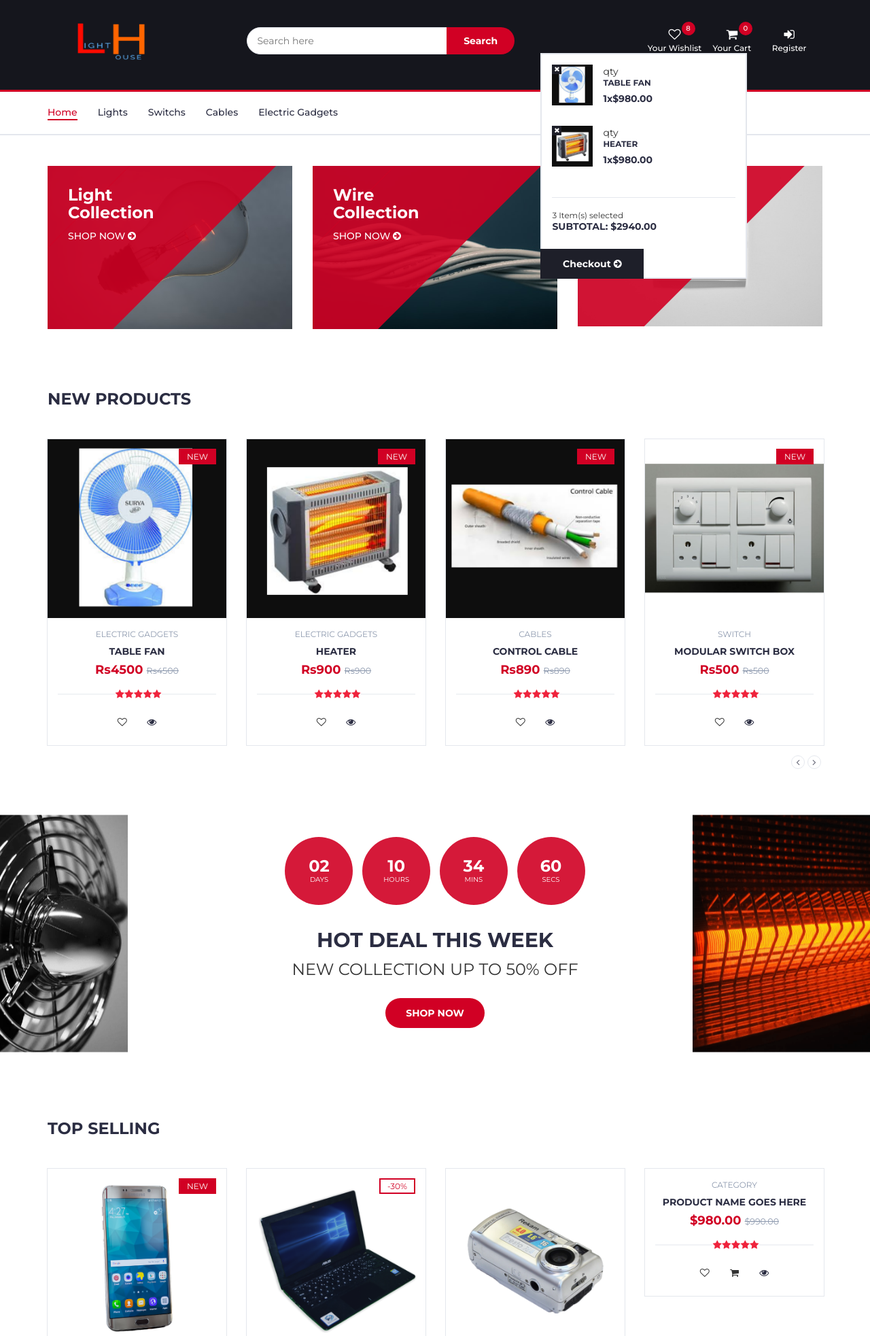
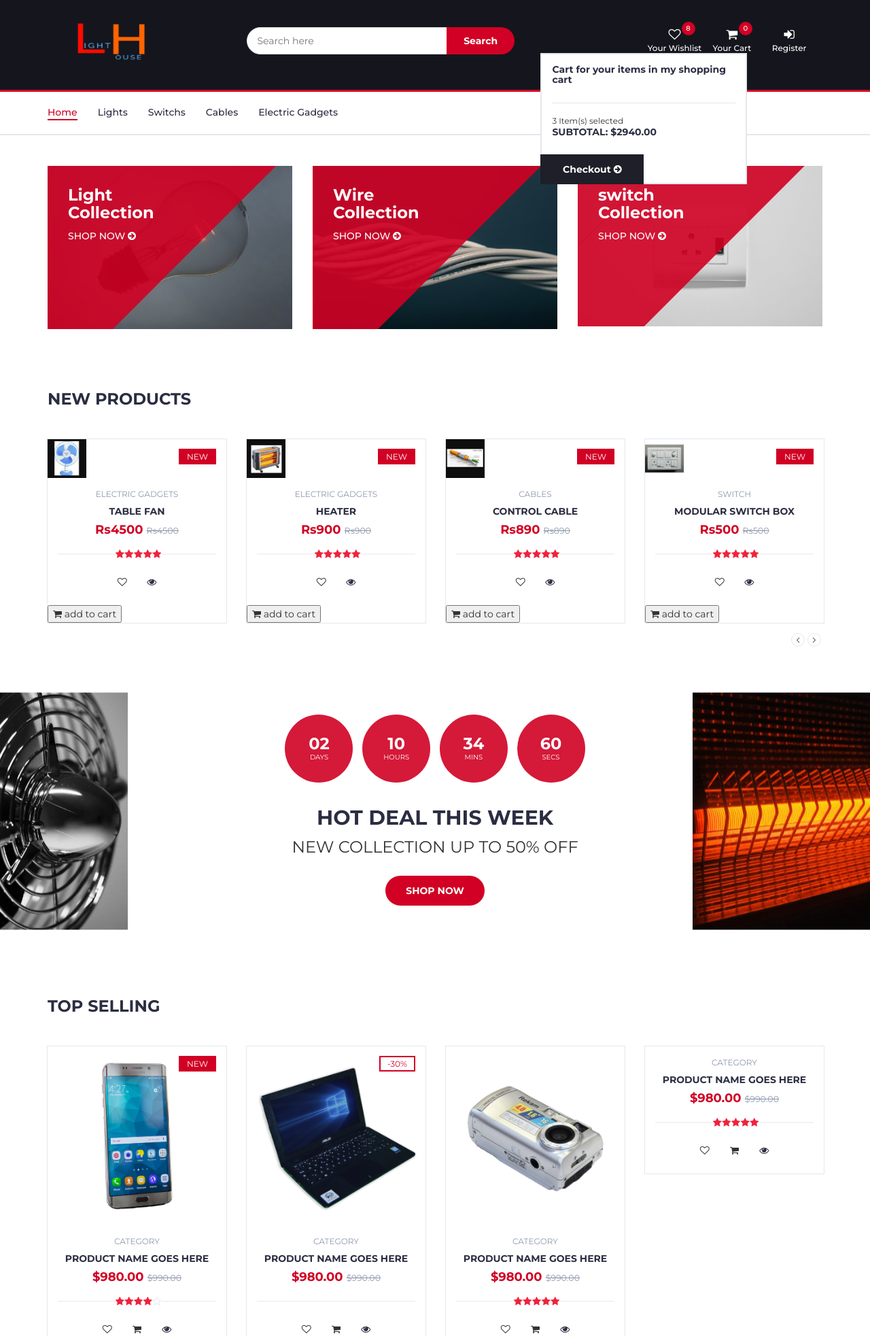
Before and after one commit to Yukesh432/light-house, a Django app: page / in a window 1280 px wide, after a click that opens the changed part. Shown: the top 1965 px of the page at 68% size. Run offline with Django 3.2, Linux system fonts and the light colour scheme; data comes from the database, SQL or seed files in the repository; some libraries are stand-ins or nearby versions.

Commit message:
cart improved 1.0.0

```diff
--- a/SampannaLighthouse/templates/pages/index.html
+++ b/SampannaLighthouse/templates/pages/index.html
@@ -24,7 +24,13 @@
 		  <script src="https://oss.maxcdn.com/html5shiv/3.7.3/html5shiv.min.js"></script>
 		  <script src="https://oss.maxcdn.com/respond/1.4.2/respond.min.js"></script>
 		<![endif]-->
-    </head>
+	</head>
+	<style>
+		.img_size{
+			display:inline-block;
+			width:57px;
+		}
+	</style>
 	<body>
 		<header>
 			<!-- TOP HEADER -->
@@ -73,33 +79,41 @@
 										<div class="qty">8</div>
 									</a>
 								</div>
-								<div class="dropdown">
+								<!-- <button type="button" id = "popcart" class="btn btn-secondary mx-2" data-container="body" data-toggle="popover" data-placement="right" data-content="Vivamus sagittis lacus vel augue laoreet rutrum faucibus.">
+									Cart (<span id="cart">0</span>)</button> -->
+							<div class="dropdown">
 									<a class="dropdown-toggle" data-toggle="dropdown" aria-expanded="true">
 										<i class="fa fa-shopping-cart"></i>
 										<span>Your Cart</span>
-										<div class="qty"><span class="cart">0</span></div>
+										<div class="qty"><span id="cart">0</span></div>
 									</a>
 									<div class="cart-dropdown">
 										<div class="cart-list">
-											{% for product in products %}
+											<!-- {% for product in products %} -->
 											<!-- product added to cart -->
-											<div class="product-widget">
+											<!-- <div class="product-widget">
 												<div class="product-img">
 													<img src="{{ product.photo_main.url }}" class="{{ product.photo_main.url }}" alt="">
 												</div>
 												<div class="product-body">qty
 													<h3 class="product-name" id="{{product.title}}"><a href="productview/{{product.id}}">{{product.title}}</a></h3>
-													<h4 class="product-price"><span class="">1x</span>$980.00</h4>
+													<h4 class="product-price"><span id="popover1">1x</span>$980.00</h4>
+													<div class="popover"></div>
 												</div>
 												<button class="delete"><i class="fa fa-close"></i></button>
-											</div>
+											</div> -->
+
+											<div class="product-body" id = "popcart"></div>
+
+
+
 											<!-- endproduct -->
-											{% endfor %}
+											<!-- {% endfor %} -->
 
 										</div>
 										<div class="cart-summary">
-											<small>3 Item(s) selected</small>
-											<h5>SUBTOTAL: $2940.00</h5>
+											<small id='item_selected'>3 Item(s) selected</small>
+											<h5 id="total_items">SUBTOTAL: $2940.00</h5>
 										</div>
 										<div class="cart-btns">
 											<a href="{% url 'checkout' %}">Checkout  <i class="fa fa-arrow-circle-right"></i></a>
@@ -248,8 +262,9 @@
 										{% for product in products %}
 										<!-- each product -->
 										<div class="product">
-											<div class="product-img">
-												<img src="{{ product.photo_main.url }}" alt="">
+											<div class="product-img" >
+												<div id="imgpr{{product.id}}">
+												<img  class="img_size" src="{{ product.photo_main.url }}" alt=""></div>
 												<div class="product-label">
 													<span class="new">NEW</span>
 												</div>
@@ -257,7 +272,7 @@
 											<div class="product-body">
 												<p class="product-category">{{product.category}}</p>
 												<h3 class="product-name" id="namepr{{product.id}}"><a href="productview/{{product.id}}">{{product.title}}</a></h3>
-												<h4 class="product-price">Rs{{product.price}} <del class="product-old-price">Rs{{product.price}}</del></h4>
+												<h4 class="product-price" id="pricepr{{product.id}}">Rs{{product.price}} <del class="product-old-price">Rs{{product.price}}</del></h4>
 												<div class="product-rating">
 													<i class="fa fa-star"></i>
 													<i class="fa fa-star"></i>
@@ -270,8 +285,9 @@
 													<button class="quick-view"><a href="productview/{{product.id}}"><i class="fa fa-eye"></i><span class="tooltipp">View Product</span></a></button>
 												</div>
 											</div>
-											<div class="add-to-cart">
-												<button class="add-to-cart-btn cart" id="pr{{product.id}}"><i class="fa fa-shopping-cart "></i> add to cart</button>
+											<div class="divpr" id="divpr{{product.id}}">
+
+												<button class="cart" id="pr{{product.id}}"><i class="fa fa-shopping-cart "></i> add to cart</button>
 											</div>
 										</div>
 										{% endfor %}
@@ -544,7 +560,8 @@
 											<div class="product-body">
 												<p class="product-category">Category</p>
 												<h3 class="product-name"><a href="#">product name goes here</a></h3>
-												<h4 class="product-price">$980.00 <del class="product-old-price">$990.00</del></h4>
+
+												<h4 class="product-price" >$980.00 <del class="product-old-price">$990.00</del></h4>
 												<div class="product-rating">
 													<i class="fa fa-star"></i>
 													<i class="fa fa-star"></i>
@@ -941,39 +958,125 @@
 		{% block js %}
 		<script>
 
+
+
 		//find out the cart items from localstorage
 			if(localStorage.getItem('cart') == null){
 				var cart = {};
 
 			}else{
 				cart = JSON.parse(localStorage.getItem('cart'))
-				console.log(Object.keys(cart).length)
-				//document.getElementById('cart').innerHTML = Object.keys(cart).length;
+
+
+				updateCart(cart)
 			}
-
-			//if the add to cart button is clicked, add/increment the item
-			 $('.cart').click(function(){
+			$('.cart').click(function(){
 
 				var idstr = this.id.toString();
 
-				console.log(idstr)
+				console.log("This is id",idstr)
 
 
 				if (cart[idstr] !=undefined){
 					cart[idstr] = cart[idstr] +1;
-					console.log(cart[idstr])
+					console.log("This is empty product id",cart[idstr])
 				}else{
 					cart[idstr] = 1;
-					console.log(cart[idstr])
+					console.log("This is product id",cart[idstr])
 				}
+
 				localStorage.setItem('cart', JSON.stringify(cart))
-				document.querySelector('.cart').innerHTML = Object.keys(cart).length;
-
+				updateCart(cart);
 
 
 			});
 
+			function updateCart(cart) {
+				for (var item in cart) {
+					console.log("this is item",item);
+					console.log("this is cart",cart);
+					document.getElementById('div' + item).innerHTML = "<button id='minus" + item + "' class='btn btn-danger minus'>-</button> <span id='val" + item + "''>" + cart[item] + "</span> <button id='plus" + item + "' class='btn btn-danger plus'> + </button>";
+				}
+				localStorage.setItem('cart', JSON.stringify(cart));
+				console.log("updateCart",cart[item]);
+				document.querySelector('#cart').innerHTML = Object.keys(cart).length;
+				document.querySelector('#item_selected').innerHTML = Object.keys(cart).length;
+				console.log("updateCart length",Object.keys(cart).length);
 
+
+
+			}
+
+
+			//if the add to cart button is clicked, add/increment the item
+
+			// $('#popcart').popover();
+			// document.getElementById("popcart").setAttribute('data-content', '<h5>Cart for your items in my shopping cart</h5>');
+			function updateCart(cart) {
+				let sum=0;
+				for (var item in cart) {
+					sum+=cart[item];
+					document.getElementById('div' + item).innerHTML = "<button id='minus" + item + "' class='btn btn-danger minus'>-</button> <span id='val" + item + "''>" + cart[item] + "</span> <button id='plus" + item + "' class='btn btn-danger plus'> + </button>";
+				}
+				localStorage.setItem('cart', JSON.stringify(cart));
+				document.getElementById('cart').innerHTML = sum;
+				document.querySelector('#item_selected').innerHTML = Object.keys(cart).length+" items are added";
+
+				updatePopover(cart);
+				total_items(cart);
+
+				console.log(cart);
+}
+			$('.divpr').on("click", "button.minus", function() {
+				a = this.id.slice(7, );
+				cart['pr' + a] = cart['pr' + a] - 1;
+				cart['pr' + a] = Math.max(0, cart['pr' + a]);
+				document.getElementById('valpr' + a).innerHTML = cart['pr' + a];
+				updateCart(cart);
+			});
+			$('.divpr').on("click", "button.plus", function() {
+				a = this.id.slice(6, );
+				cart['pr' + a] = cart['pr' + a] + 1;
+				document.getElementById('valpr' + a).innerHTML = cart['pr' + a];
+				updateCart(cart);
+				total_items(cart);
+			});
+			updatePopover(cart);
+				function updatePopover(cart)
+				{
+					console.log('We are inside updatePopover');
+					var popStr = "";
+					popStr = popStr + "<h5> Cart for your items in my shopping cart </h5><div>";
+					var i = 1;
+					for (var item in cart){
+						popStr = popStr + "<b>" + i + "</b>. ";
+						popStr = popStr +  document.getElementById(`img${item}`).innerHTML+" &nbsp "+document.getElementById(`name${item}`).innerHTML +'<br>'+ "<strong>Qty:</strong>" + cart[item] + "<strong>Price:</strong>"+ document.getElementById(`price${item}`).innerHTML +
+					 '<br>'+"<hr style='border:1px solid lightgrey;>''";
+						console.log('this should br name',document.getElementById(`name${item}`));
+						console.log('this should be price',(`price${item}`));
+
+
+
+
+						i = i+1;
+					}
+					popStr = popStr + "</div>"
+					console.log(popStr);
+					document.getElementById('popcart').innerHTML= popStr;
+
+				}
+
+			function total_items(cart){
+				let total=0;
+				for (var item in cart){
+					let price_slice=document.getElementById(`price${item}`).innerText.slice(2,)
+					price_slice=price_slice.split(" ")[0]
+					console.log(parseInt(price_slice));
+					total+=parseInt(cart[item])*parseInt(price_slice);
+					console.log("total=",total);
+					document.getElementById('total_items').innerHTML="Rs."+ total;
+				}
+			}
 
 
 
```
